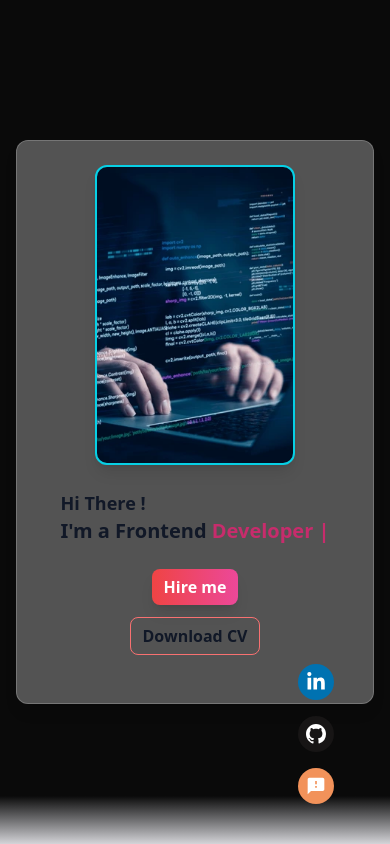
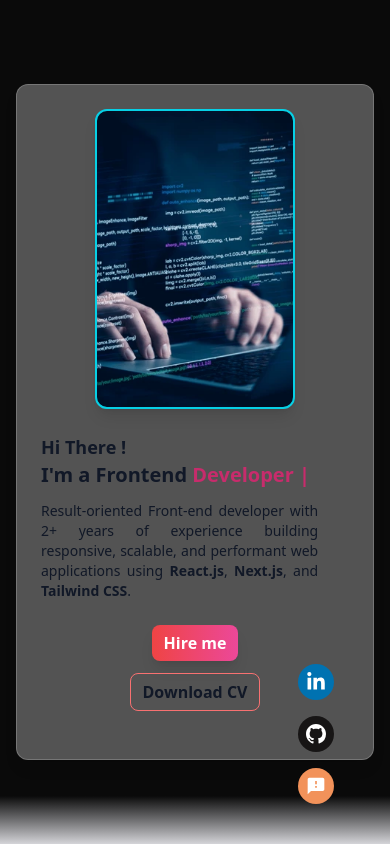
Before and after one commit to ashokmanoj/myportfolio, a Next.js app: page / in a window 390 px wide. Shown: the top 844 px of the page. Built offline with nearby package versions, Linux system fonts and the light colour scheme; no server answers.

Commit message:
small changes in intro page

```diff
--- a/constants/SocialMediaData.js
+++ b/constants/SocialMediaData.js
@@ -18,7 +18,7 @@ export const SocialMediaData = [
   {
     icon: <FaLinkedinIn />,
     color: "#0072b1",
-    link: "www.linkedin.com/in/manoj-manu",
+    link: "https://linkedin.com/in/manoj-manu",
   },
   {
     icon: <BsGithub />,
--- a/sections/Intro.jsx
+++ b/sections/Intro.jsx
@@ -44,55 +44,77 @@ const Intro = () => {
       <Head>
         <title>Manoj&apos;s Portfolio</title>
       </Head>
-      <section className='relative min-h-screen flex flex-col items-center justify-center px-4 sm:px-8 md:px-16 lg:px-24 dark:shadow-gray-900' id='home'>
+
+      <section
+        className="relative min-h-screen flex flex-col items-center justify-center px-4 sm:px-8 md:px-16 lg:px-24 dark:shadow-gray-900"
+        id="home"
+      >
         <motion.div
           animate={{ opacity: 1, y: 0 }}
-          className='relative flex flex-col-reverse md:flex-row items-center justify-between w-full max-w-6xl p-6 md:p-12 bg-white/30 dark:bg-black/30 backdrop-blur-md rounded-xl shadow-lg border border-white/20'
+          className="relative flex flex-col-reverse md:flex-row items-center justify-between w-full max-w-6xl p-6 md:p-12 bg-white/30 dark:bg-black/30 backdrop-blur-md rounded-xl shadow-lg border border-white/20"
           initial={{ opacity: 0, y: 50 }}
           ref={homeRef}
           transition={{ duration: 0.8 }}
         >
+          {/* 🧠 Text Section */}
           <motion.div
             animate={{ opacity: 1, x: 0 }}
-            className='text-center md:text-left mb-6 md:mb-0'
+            className="text-center md:text-left mb-6 md:mb-0 w-full md:w-1/2"
             initial={{ opacity: 0, x: -50 }}
             ref={introRef}
             transition={{ duration: 0.8, delay: 0.3 }}
           >
-            <p className='text-lg sm:text-xl md:text-2xl font-semibold text-gray-900 dark:text-gray-100'>Hi There !</p>
-            <p className='text-xl sm:text-2xl md:text-4xl font-bold text-gray-900 dark:text-white'>
-              I&apos;m a Frontend
-              <span className='text-[#c72c6c] dark:text-[#07d0e5]'> Developer |</span>
+            <p className="text-lg sm:text-xl md:text-2xl font-semibold text-gray-900 dark:text-gray-100">
+              Hi There !
             </p>
-            <div className='flex flex-col items-center sm:flex-row justify-center md:justify-start gap-3 mt-6'>
+
+            <p className="text-xl sm:text-2xl md:text-4xl font-bold text-gray-900 dark:text-white leading-snug">
+              I&apos;m a Frontend{" "}
+              <span className="text-[#c72c6c] dark:text-[#07d0e5]">
+                Developer |
+              </span>
+            </p>
+
+            <p className="mt-3 text-sm sm:text-base md:text-lg font-medium text-gray-900 dark:text-gray-100 max-w-[90%] md:max-w-none">
+              Result-oriented Front-end developer with 2+ years of experience
+              building responsive, scalable, and performant web applications
+              using <strong>React.js</strong>, <strong>Next.js</strong>, and{" "}
+              <strong>Tailwind CSS</strong>.
+            </p>
+
+            <div className="flex flex-col items-center sm:flex-row justify-center md:justify-start gap-3 mt-6">
               <Link
-                className='px-3 py-1.5 text-base font-semibold text-white bg-gradient-to-r from-red-500 to-pink-500 rounded-lg shadow-lg hover:scale-105 transition'
+                className="px-3 py-1.5 text-base font-semibold text-white bg-gradient-to-r from-red-500 to-pink-500 rounded-lg shadow-lg hover:scale-105 transition"
                 href={"#getInTouch"}
               >
                 Hire me
               </Link>
               <Link
-                className='px-3 py-1.5 text-base font-semibold border border-red-400 rounded-lg text-gray-900 dark:text-white hover:bg-red-500 transition'
-                href='https://drive.google.com/file/d/1mh9pvt8hL9GLbPWWC7cKdlR0PAsl1r5Y/view?usp=sharing'
-                target='_blank'
+                className="px-3 py-1.5 text-base font-semibold border border-red-400 rounded-lg text-gray-900 dark:text-white hover:bg-red-500 transition"
+                href="https://drive.google.com/file/d/1mh9pvt8hL9GLbPWWC7cKdlR0PAsl1r5Y/view?usp=sharing"
+                target="_blank"
               >
                 Download CV
               </Link>
             </div>
           </motion.div>
 
+          {/* 🧩 Profile Image */}
           <motion.div
             animate={{ opacity: 1, x: 0 }}
-            className='w-[200px] h-[300px] sm:w-[240px] sm:h-[380px] md:w-[400px] md:h-[450px] rounded-xl overflow-hidden shadow-lg border-2 border-[#07d0e5] bg-cover bg-no-repeat flex items-center justify-center mb-6 md:mb-0'
+            className="w-[200px] h-[300px] sm:w-[240px] sm:h-[380px] md:w-[400px] md:h-[450px] rounded-xl overflow-hidden shadow-lg border-2 border-[#07d0e5] bg-cover bg-no-repeat flex items-center justify-center mb-6 md:mb-0"
             initial={{ opacity: 0, x: 50 }}
             ref={profileRef}
-            style={{ backgroundImage: "url(/images/homepage_image.png)", backgroundPosition: "center" }}
+            style={{
+              backgroundImage: "url(/images/homepage_image.png)",
+              backgroundPosition: "center",
+            }}
             transition={{ duration: 0.8, delay: 0.3 }}
           />
         </motion.div>
-              {/* Fade Shadow at bottom of section */}
-      <div className="absolute bottom-0 left-0 w-full h-12 bg-gradient-to-t from-zinc-300 dark:from-zinc-900 to-transparent pointer-events-none" />
 
+        {/* Gradient shadow at bottom */}
+        <div className="absolute bottom-0 left-0 w-full h-12 bg-gradient-to-t from-zinc-300 dark:from-zinc-900 to-transparent pointer-events-none" />
       </section>
     </Fragment>
   );
--- a/sections/Projects.jsx
+++ b/sections/Projects.jsx
@@ -37,31 +37,28 @@ const Project = () => {
 
   return (
     <Fragment>
-      <section id="project" ref={projectRef}>
+      <section className="px-4" id="project" ref={projectRef}>
         <h2 className="text-3xl font-bold text-center pt-4 pb-8 flex justify-center items-center gap-3">
           <CgWebsite /> Projects
         </h2>
 
+        {/* ✅ Responsive Grid Layout */}
         <div
-          className="min-h-[400px] pop-down-child pb-[30px] flex flex-wrap px-[20px] gap-8 justify-around items-center shadow-sm shadow-zinc-300 dark:shadow-zinc-700"
+          className="min-h-[400px] pop-down-child pb-[30px] grid grid-cols-1 sm:grid-cols-2 lg:grid-cols-3 gap-8 justify-items-center items-start shadow-sm shadow-zinc-300 dark:shadow-zinc-700"
           ref={projectBoxesRef}
         >
           {ProjectsData.map((project) => (
             <div
-              className="transition-all duration-700 w-[330px]"
+              className="transition-all duration-700 w-full sm:w-[300px] md:w-[330px]"
               key={project.projectName}
             >
               {/* Project Image */}
               <div
-                className={
-                  "w-[330px] shadow-md shadow-zinc-300 dark:shadow-zinc-700 h-48 bg-no-repeat flex flex-col justify-end rounded overflow-hidden bg-cover"
-                }
+                className="w-full shadow-md shadow-zinc-300 dark:shadow-zinc-700 h-48 bg-cover bg-center flex flex-col justify-end rounded overflow-hidden"
                 onMouseLeave={() => setHeight1("")}
                 onMouseMove={() => setHeight1(project.projectName)}
                 style={{
-                  backgroundImage: `url(${
-                    project?.projectImage?.imageUrl || ""
-                  })`,
+                  backgroundImage: `url(${project?.projectImage?.imageUrl || ""})`,
                 }}
               >
                 <div
@@ -71,22 +68,24 @@ const Project = () => {
                 >
                   {/* Project Name */}
                   <p
-                    className="text-white text-center"
+                    className="text-white text-center font-semibold"
                     onClick={() =>
                       setHeight1(height1 === "" ? project.projectName : "")
                     }
                   >
                     {project.projectName}
                   </p>
+
+                  {/* Hover Buttons */}
                   <div
-                    className="overflow-hidden transition-all duration-500 h-[70px] flex gap-10 justify-center items-center"
+                    className="overflow-hidden transition-all duration-500 flex gap-10 justify-center items-center"
                     style={
                       height1 === project.projectName
-                        ? { maxHeight: "200px" }
-                        : { maxHeight: "0" }
+                        ? { maxHeight: "200px", height: "70px" }
+                        : { maxHeight: "0", height: "0" }
                     }
                   >
-                    {/* GitHub Link */}
+                    {/* Live URL */}
                     {project.liveUrl && (
                       <Link
                         className="text-xl text-white p-1 bg-gray-700 hover:bg-gray-950 rounded"
@@ -96,7 +95,7 @@ const Project = () => {
                         <HiExternalLink />
                       </Link>
                     )}
-                    {/* Live url */}
+                    {/* GitHub URL */}
                     {project.githubUrl && (
                       <Link
                         className="text-xl text-white p-1 bg-gray-700 hover:bg-gray-950 rounded"
@@ -109,17 +108,20 @@ const Project = () => {
                   </div>
                 </div>
               </div>
+
               {/* Tech Stack */}
               <div className="flex flex-wrap gap-2 mt-4">
                 {project.techs.map((tech) => (
                   <p
-                    className="px-1 text-sm rounded bg-blue-500 text-white"
+                    className="px-2 py-1 text-xs sm:text-sm rounded bg-blue-500 text-white"
                     key={tech}
                   >
                     {tech}
                   </p>
                 ))}
               </div>
+
+              {/* See More Button */}
               <Button className="flex mx-auto mt-4" variant="outline">
                 <Link href="https://github.com/ashokmanoj">See More</Link>
               </Button>
```
